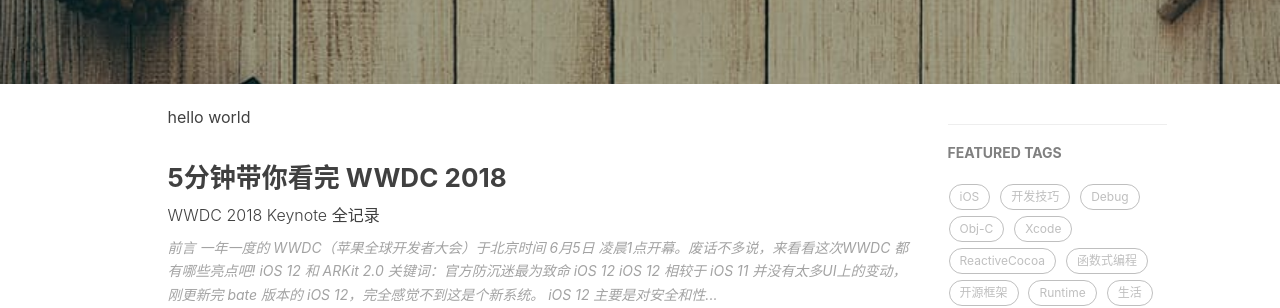
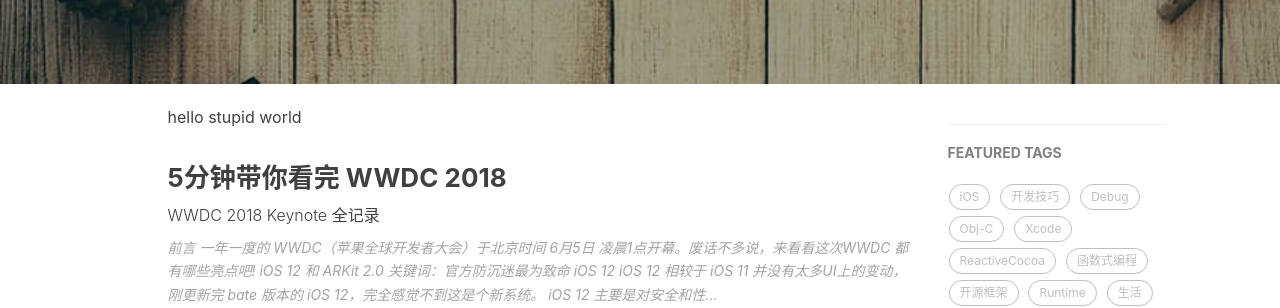
Before and after one commit to AUROCHSY/AUROCHSY.github.io, a Jekyll site: the page built from blog/index.html, in a window 1280 px wide and 900 px high. Shown: the part 334-642 px from the top of the window. Built offline with Jekyll 4.4.1, drawn with Linux system fonts in a browser that asks for light colours; nearby versions of some CDN libraries; the list of posts is cut into pages by our own code; comment, search, counter and statistics services are not loaded.

Commit message:
Update index.html

```diff
--- a/blog/index.html
+++ b/blog/index.html
@@ -2,7 +2,7 @@
 layout: page
 description: "Thinking will not overcome fear but action will."
 ---
-<div color="red">hello world</div>
+<div color="red">hello stupid world</div>
 {% for post in paginator.posts %}
 <div class="post-preview">
     <a href="{{ post.url | prepend: site.baseurl }}">
```
